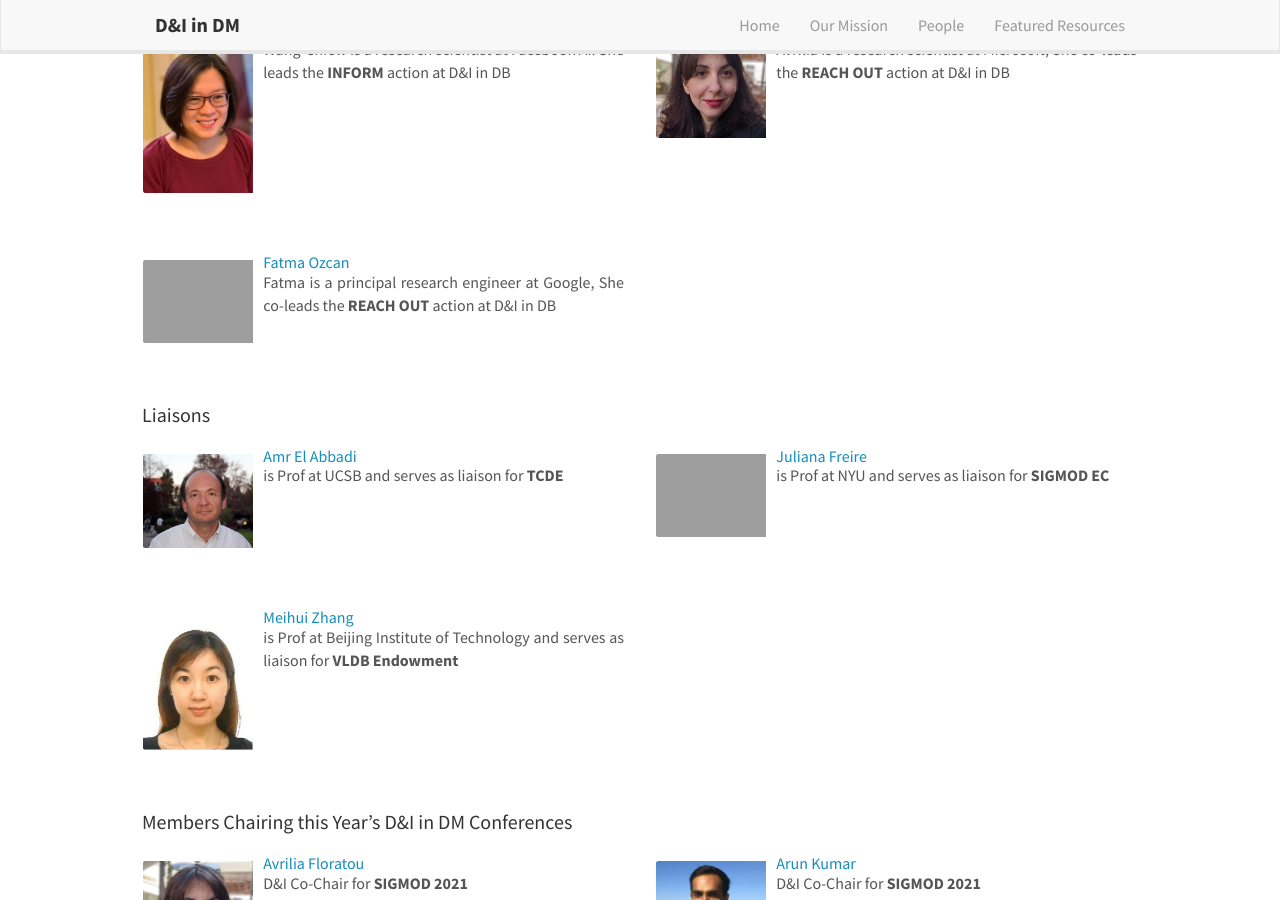
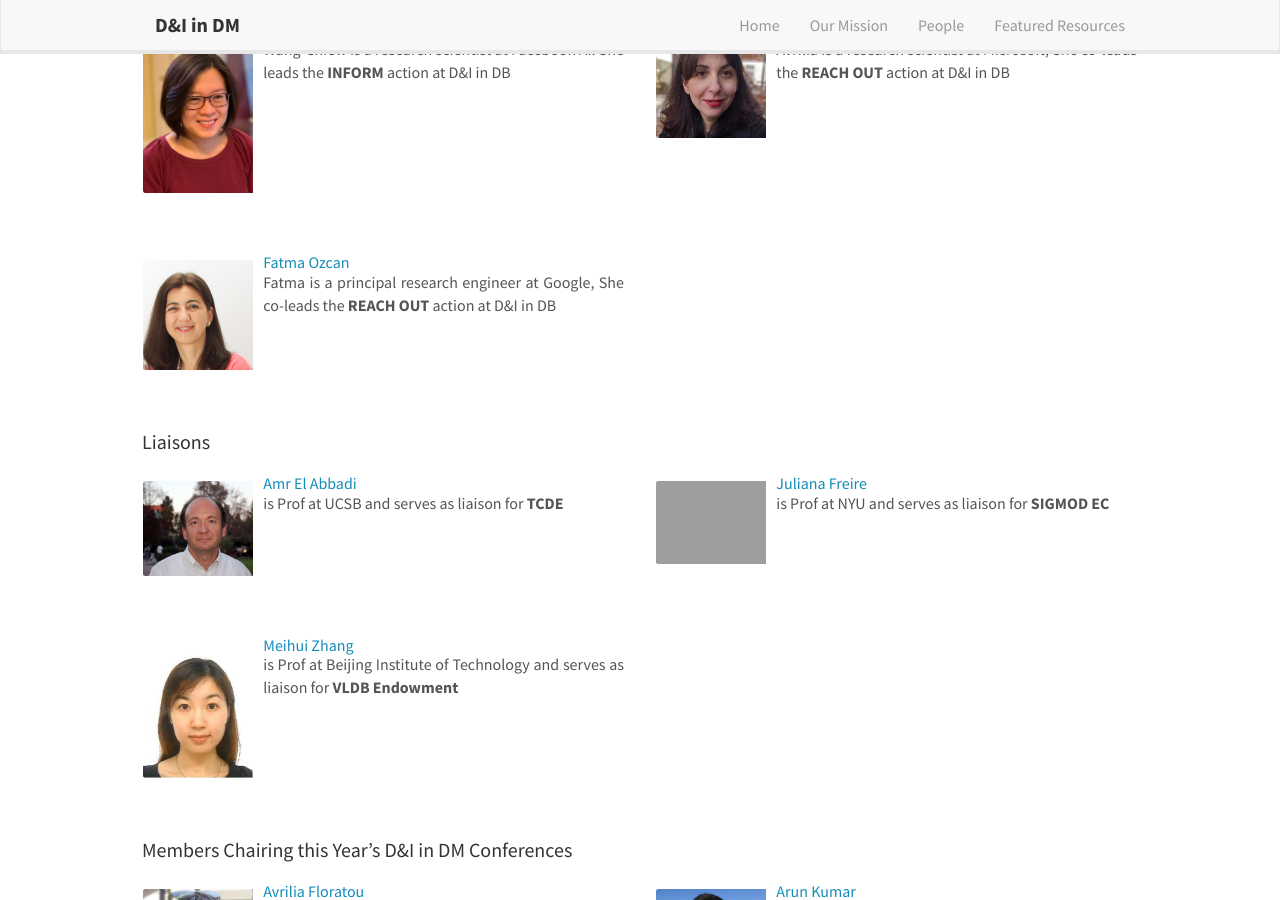
Before and after one commit to zmeihui/dbdni.github.io, a Jekyll site: the page built from index.md, in a window 1280 px wide and 900 px high, scrolled down 1450 px. Built offline with Jekyll 4.4.1, drawn with Linux system fonts in a browser that asks for light colours; nearby versions of some CDN libraries; comment, search, counter and statistics services are not loaded.

Commit message:
Update core_members.yml

```diff
--- a/_data/core_members.yml
+++ b/_data/core_members.yml
@@ -23,6 +23,6 @@
   web: https://www.microsoft.com/en-us/research/people/avflor/
   info: "Avrilia is a research scientist at Microsoft, She co-leads the <b>REACH OUT</b> action at D&I in DB"
 - name: Fatma Ozcan
-  photo: Fatma-Ozcan.jpg
+  photo: Fatma-Ozcan.png
   web: https://www.linkedin.com/in/fatma-ozcan-3299858
   info: "Fatma is a principal research engineer at Google, She co-leads the <b>REACH OUT</b> action at D&I in DB"
```
